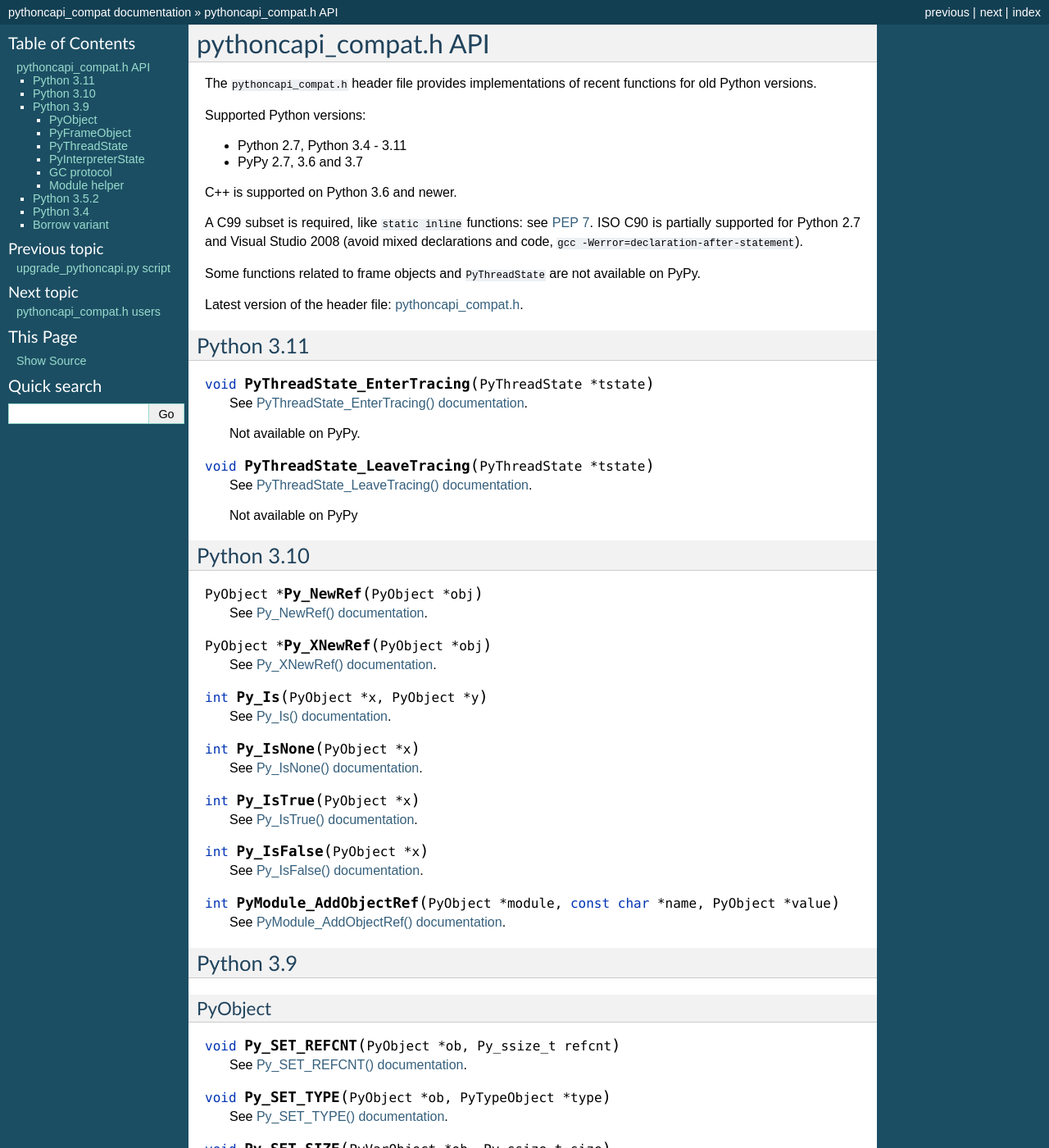
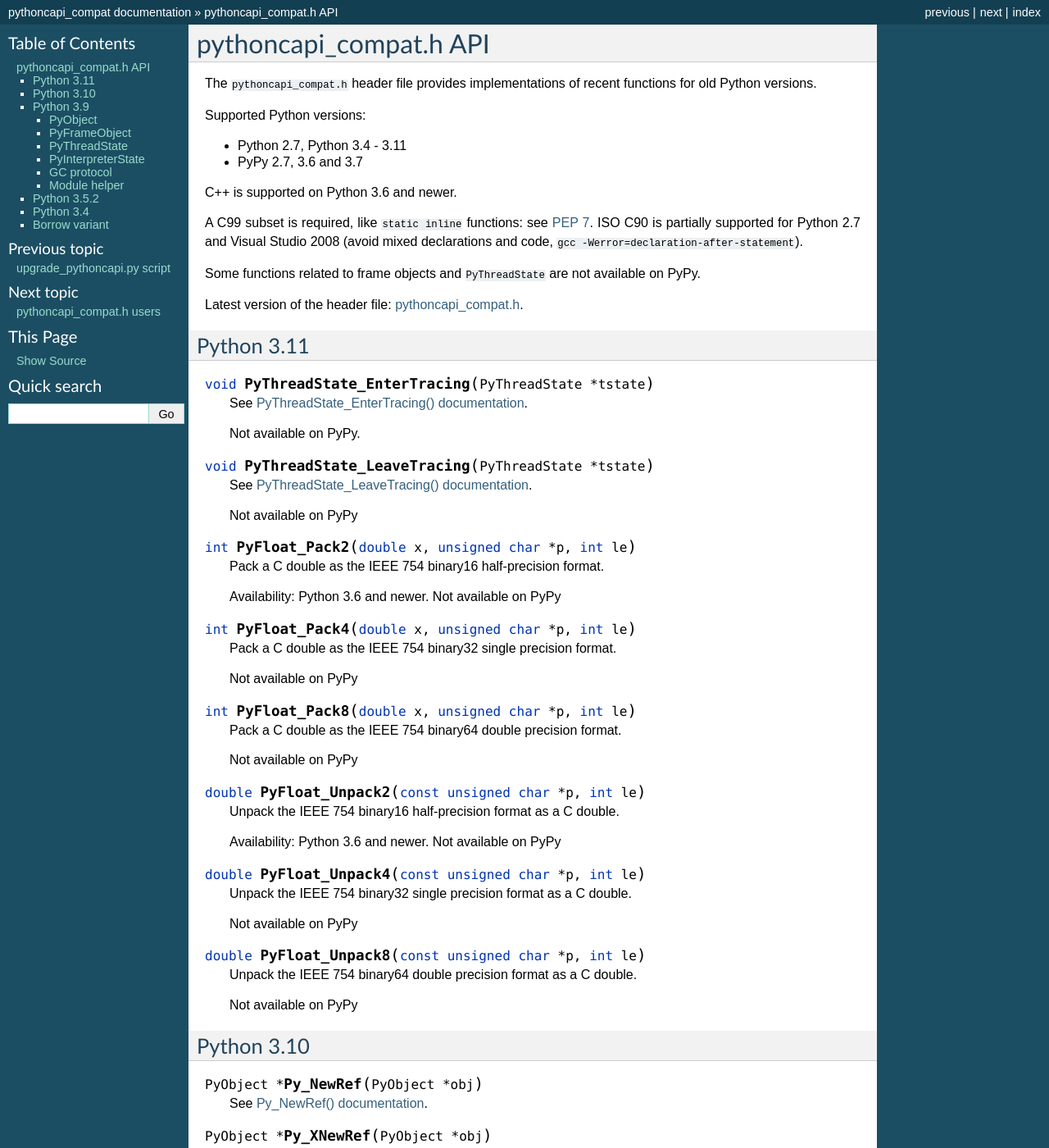
Before and after one commit to python/pythoncapi-compat, a Sphinx documentation site: the page built from docs/api.rst, in a window 1280 px wide and 1400 px high. Shown: the whole window at 82% size. Built offline with Sphinx 7.4.7, drawn with Linux system fonts in a browser that asks for light colours.

Commit message:
Add PyFloat_Pack8() (#26)

```diff
--- a/docs/api.rst
+++ b/docs/api.rst
@@ -36,6 +36,42 @@
 .. c:function:: void PyThreadState_LeaveTracing(PyThreadState *tstate)
 
    See `PyThreadState_LeaveTracing() documentation <https://docs.python.org/dev/c-api/init.html#c.PyThreadState_LeaveTracing>`__.
+
+   Not available on PyPy
+
+.. c:function:: int PyFloat_Pack2(double x, unsigned char *p, int le)
+
+   Pack a C double as the IEEE 754 binary16 half-precision format.
+
+   Availability: Python 3.6 and newer. Not available on PyPy
+
+.. c:function:: int PyFloat_Pack4(double x, unsigned char *p, int le)
+
+   Pack a C double as the IEEE 754 binary32 single precision format.
+
+   Not available on PyPy
+
+.. c:function:: int PyFloat_Pack8(double x, unsigned char *p, int le)
+
+   Pack a C double as the IEEE 754 binary64 double precision format.
+
+   Not available on PyPy
+
+.. c:function:: double PyFloat_Unpack2(const unsigned char *p, int le)
+
+   Unpack the IEEE 754 binary16 half-precision format as a C double.
+
+   Availability: Python 3.6 and newer. Not available on PyPy
+
+.. c:function:: double PyFloat_Unpack4(const unsigned char *p, int le)
+
+   Unpack the IEEE 754 binary32 single precision format as a C double.
+
+   Not available on PyPy
+
+.. c:function:: double PyFloat_Unpack8(const unsigned char *p, int le)
+
+   Unpack the IEEE 754 binary64 double precision format as a C double.
 
    Not available on PyPy
 
--- a/docs/changelog.rst
+++ b/docs/changelog.rst
@@ -1,6 +1,9 @@
 Changelog
 =========
 
+* 2022-03-12: Add functions ``PyFloat_Pack2()``, ``PyFloat_Pack4()``,
+  ``PyFloat_Pack8()``, ``PyFloat_Unpack2()``, ``PyFloat_Unpack4()`` and
+  ``PyFloat_Unpack8()``.
 * 2022-03-03: The project moved to https://github.com/python/pythoncapi_compat
 * 2022-02-11: The project license changes from the MIT license to the Zero
   Clause BSD (0BSD) license. Projects copying ``pythoncapi_compat.h`` no longer
```
Also changed, not shown: 2 other files.
